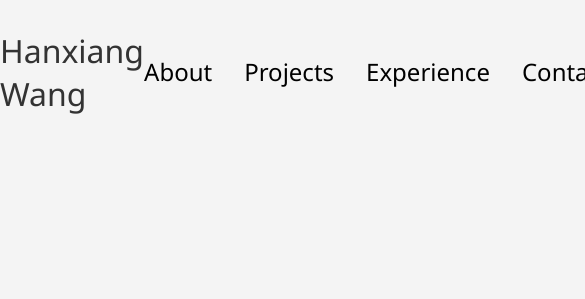
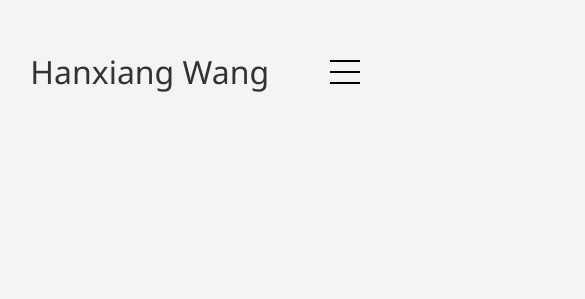
Before and after one commit to GoldenKnight123/goldenknight123.github.io, a plain HTML site: page new.html in a window 390 px wide. Shown: the top 299 px of the page, 585 px wide, since content can reach past the window. Drawn offline with Linux system fonts and the light colour scheme.

Commit message:
Added hamburger nav bar for smaller screens.

```diff
--- a/mediaqueries.css
+++ b/mediaqueries.css
@@ -0,0 +1,9 @@
+@media screen and (max-width: 1200px) {
+    #desktop-nav {
+        display: none;
+    }
+
+    #hamburger-nav {
+        display: flex;
+    }
+}
--- a/new.html
+++ b/new.html
@@ -1,11 +1,11 @@
 <!DOCTYPE html>
-  <html lang="en">
+<html lang="en">
   <head>
-    <meta charset="UTF-8">
-    <meta name="viewport" content="width=device-width, initial-scale=1.0">
+    <meta charset="UTF-8" />
+    <meta name="viewport" content="width=device-width, initial-scale=1.0" />
     <title>Hanxiang Wang Portfolio</title>
-    <link rel="stylesheet" href="style.css">
-    <link rel="stylesheet" href="mediaqueries.css">
+    <link rel="stylesheet" href="style.css" />
+    <link rel="stylesheet" href="mediaqueries.css" />
   </head>
   <body>
     <nav id="desktop-nav">
@@ -19,6 +19,22 @@
         </ul>
       </div>
     </nav>
+    <nav id="hamburger-nav">
+      <div class="logo">Hanxiang Wang</div>
+      <div class="hamburger-menu">
+        <div class="hamburger-icon" onclick="toggleMenu()">
+          <span></span>
+          <span></span>
+          <span></span>
+        </div>
+        <div class="menu-links">
+          <li><a href="#about" onclick="toggleMenu()">About</a></li>
+          <li><a href="#projects" onclick="toggleMenu()">Projects</a></li>
+          <li><a href="#experience" onclick="toggleMenu()">Experience</a></li>
+          <li><a href="#contact" onclick="toggleMenu()">Contact</a></li>
+        </div>
+      </div>
+    </nav>
     <script src="script.js"></script>
   </body>
 </html>
--- a/script.js
+++ b/script.js
@@ -0,0 +1,6 @@
+function toggleMenu() {
+  const menu = document.querySelector(".menu-links");
+  const icon = document.querySelector(".hamburger-icon");
+  menu.classList.toggle("open");
+  icon.classList.toggle("open");
+}
--- a/style.css
+++ b/style.css
@@ -6,7 +6,7 @@
 }
 
 body {
-  font-family: 'Segoe UI', Tahoma, Geneva, Verdana, sans-serif;
+  font-family: "Segoe UI", Tahoma, Geneva, Verdana, sans-serif;
   background-color: #f4f4f4;
   color: #333;
 }
@@ -65,3 +65,83 @@ a:hover {
 .logo:hover {
   cursor: default;
 }
+
+/* HAMBURGER MENU */
+
+#hamburger-nav {
+  display: none;
+}
+
+.hamburger-menu {
+  position: relative;
+  display: inline-block;
+}
+
+.hamburger-icon {
+  display: flex;
+  flex-direction: column;
+  justify-content: space-between;
+  height: 24px;
+  width: 30px;
+  cursor: pointer;
+}
+
+.hamburger-icon span {
+  width: 100%;
+  height: 2px;
+  background-color: black;
+  transition: all 0.3s ease;
+}
+
+.menu-links {
+  position: absolute;
+  top: 100%;
+  right: 0;
+  background-color: white;
+  width: fit-content;
+  max-height: 0;
+  overflow: hidden;
+  transition: all 0.3s ease-in-out;
+}
+
+.menu-links a {
+  display: block;
+  padding: 10px;
+  text-align: center;
+  font-size: 1.5rem;
+  color: black;
+  text-decoration: none;
+  transition: all 0.3s ease-in-out;
+}
+
+.menu-links li {
+  list-style: none;
+}
+
+.menu-links.open {
+  max-height: 300px;
+}
+
+.hamburger-icon.open span:first-child {
+  transform: rotate(45deg) translate(10px, 5px);
+}
+
+.hamburger-icon.open span:nth-child(2) {
+  opacity: 0;
+}
+
+.hamburger-icon.open span:last-child {
+  transform: rotate(-45deg) translate(10px, -5px);
+}
+
+.hamburger-icon span:first-child {
+  transform: none;
+}
+
+.hamburger-icon span:nth-child(2) {
+  opacity: 1;
+}
+
+.hamburger-icon span:last-child {
+  transform: none;
+}
```
